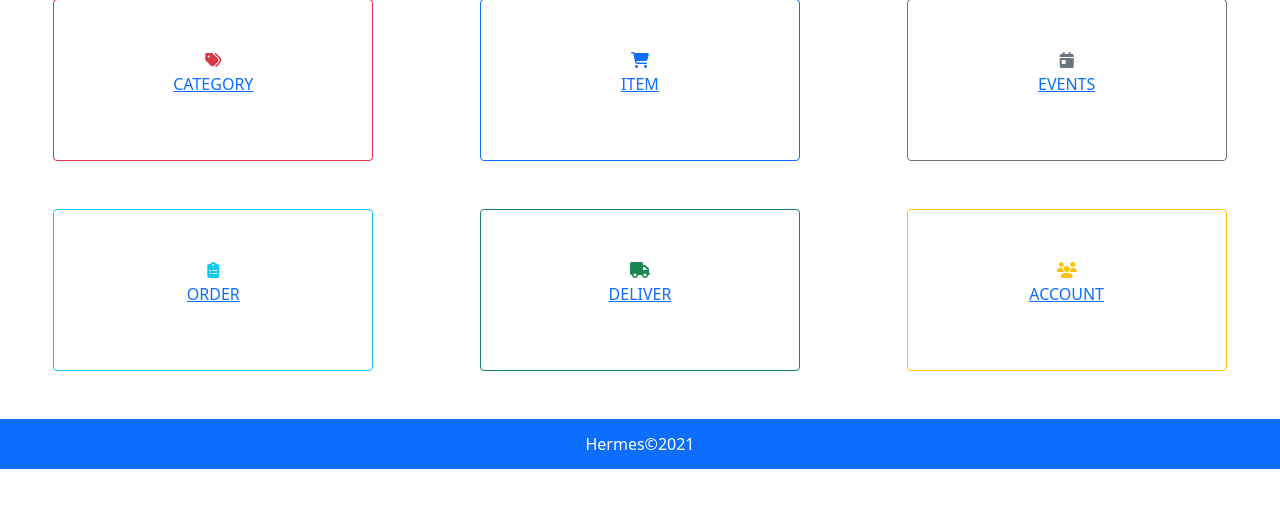
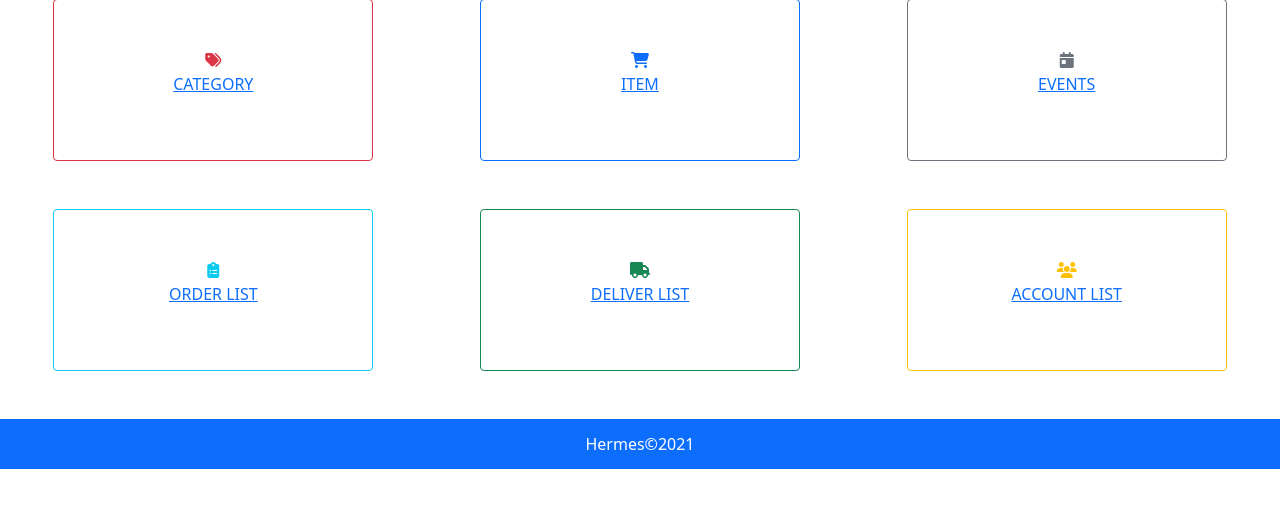
Before and after one commit to Masahiro62/Hermes, a PHP site: page /adminDashboard.php in a window 1280 px wide. Shown: the part 127-635 px from the top of the page. Run offline with PHP 8.4, Linux system fonts and the light colour scheme; the visitor is signed in with stand-in values (Sample User, id 1); some libraries are stand-ins or nearby versions.

Commit message:
chenge the name and add the word LIST

```diff
--- a/adminDashboard.php
+++ b/adminDashboard.php
@@ -51,7 +51,7 @@
                     <a href="order.php" class="">
                         <i class="fas fa-clipboard-list text-info"></i>
                         <br>
-                        <p>ORDER</p>
+                        <p>ORDER LIST</p>
                     </a>
                 </div>
 
@@ -59,7 +59,7 @@
                     <a href="order.php" class="">
                         <i class="fas fa-truck text-success"></i>
                         <br>
-                        <p>DELIVER</p>
+                        <p>DELIVER LIST</p>
                     </a>
                 </div>
 
@@ -67,7 +67,7 @@
                     <a href="accounts.php" class="">
                         <i class="fas fa-users text-warning"></i>
                         <br>
-                        <p>ACCOUNT</p>
+                        <p>ACCOUNT LIST</p>
                     </a>
                 </div>
 
```
